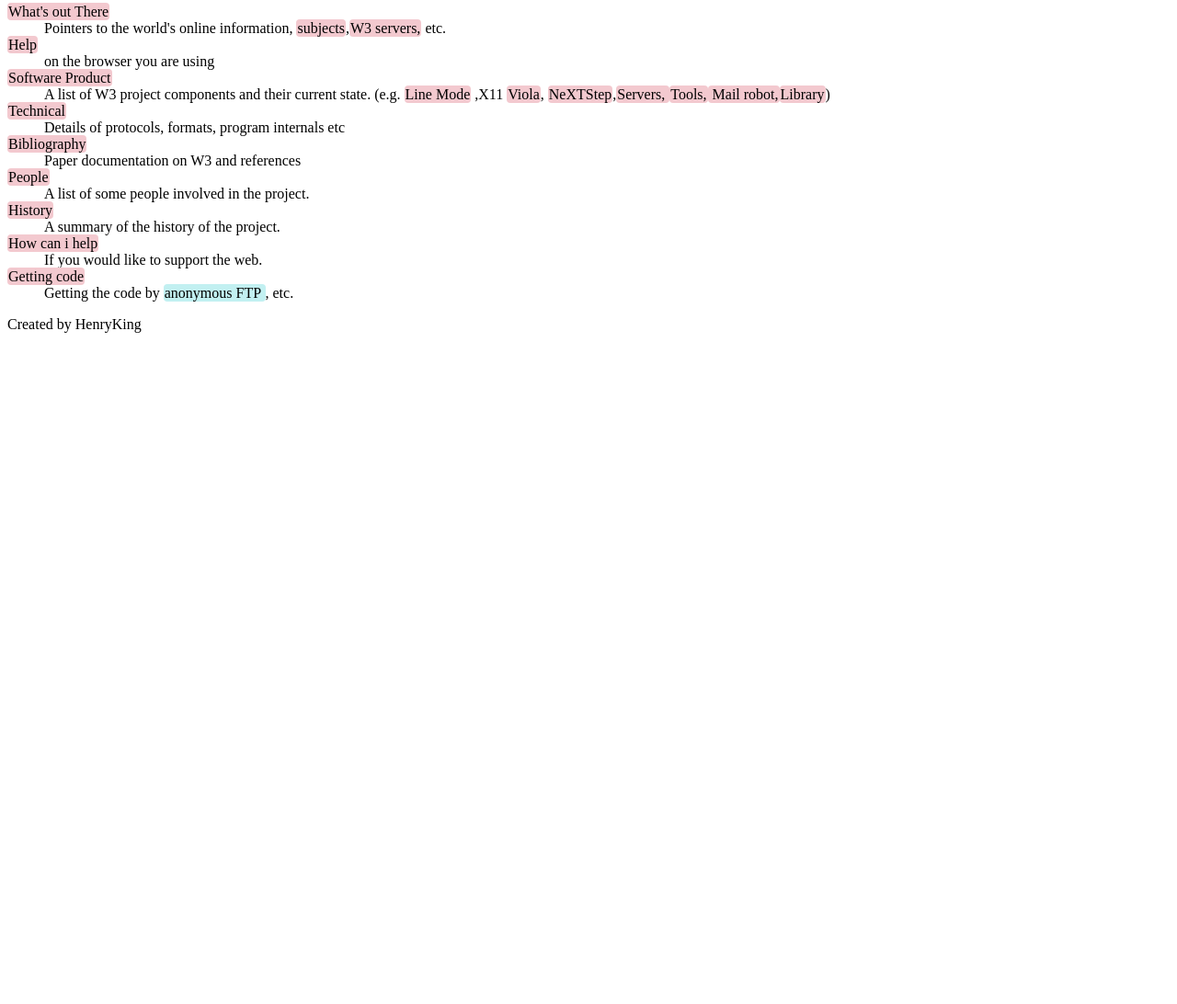
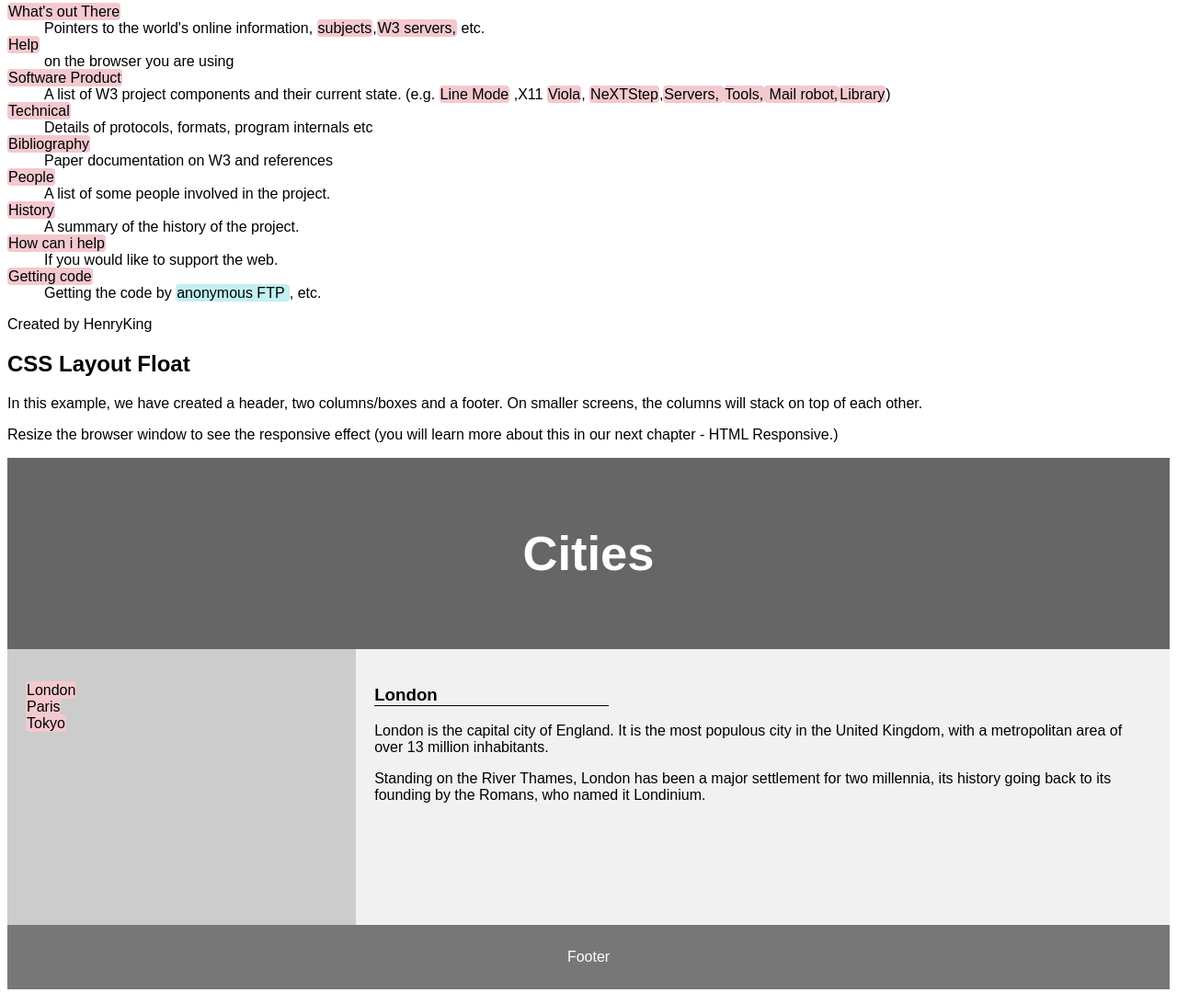
Before and after one commit to henryking77/world-wide-web, a plain HTML site: page index.html in a window 1280 px wide. Shown: the part 163-1255 px from the top of the page at 92% size. Before the commit the page ends 800 px from the top, so only its background shows below. Drawn offline with Linux system fonts and the light colour scheme; a web font is replaced by a local one.

Commit message:
add changes

```diff
--- a/index.html
+++ b/index.html
@@ -46,8 +46,39 @@
                       <dd>Getting the code by <a class="first" href="http://info.cern.ch/hypertext/WWW/LineMode/Defaults/Distribution.html">anonymous FTP </a>, etc.</dd>
             </dl>
 
-        <p>
-            Created by HenryKing
-        </p>
+                    <p>
+                        Created by HenryKing
+                    </p>
+                <p>
+
+                        <h2>CSS Layout Float</h2>
+            <p>In this example, we have created a header, two columns/boxes and a footer. On smaller screens, the columns will stack on top of each other.</p>
+            <p>Resize the browser window to see the responsive effect (you will learn more about this in our next chapter - HTML Responsive.)</p>
+
+            <header>
+              <h2>Cities</h2>
+            </header>
+
+            <section>
+              <nav>
+                <ul>
+                  <li><a href="#">London</a></li>
+                  <li><a href="#">Paris</a></li>
+                  <li><a href="#">Tokyo</a></li>
+                </ul>
+              </nav>
+
+              <article>
+                <h1>London</h1>
+                <p>London is the capital city of England. It is the most populous city in the  United Kingdom, with a metropolitan area of over 13 million inhabitants.</p>
+                <p>Standing on the River Thames, London has been a major settlement for two millennia, its history going back to its founding by the Romans, who named it Londinium.</p>
+              </article>
+            </section>
+
+            <footer>
+              <p>Footer</p>
+            </footer>
+
+                </p>
 </body>
 </html>
--- a/style.css
+++ b/style.css
@@ -1,4 +1,4 @@
-h1{
+h1,p,dl{
     font-family: 'Zen Kaku Gothic Antique', sans-serif;
 }
 a {
@@ -25,3 +25,65 @@ h1{
 .first{
     background-color: rgb(194, 240, 241);
 }
+* {
+    box-sizing: border-box;
+  }
+
+  body {
+    font-family: Arial, Helvetica, sans-serif;
+  }
+
+  /* Style the header */
+  header {
+    background-color: #666;
+    padding: 30px;
+    text-align: center;
+    font-size: 35px;
+    color: white;
+  }
+
+  /* Create two columns/boxes that floats next to each other */
+  nav {
+    float: left;
+    width: 30%;
+    height: 300px; /* only for demonstration, should be removed */
+    background: #ccc;
+    padding: 20px;
+  }
+
+  /* Style the list inside the menu */
+  nav ul {
+    list-style-type: none;
+    padding: 0;
+  }
+
+  article {
+    float: left;
+    padding: 20px;
+    width: 70%;
+    background-color: #f1f1f1;
+    height: 300px; /* only for demonstration, should be removed */
+  }
+
+  /* Clear floats after the columns */
+  section::after {
+    content: "";
+    display: table;
+    clear: both;
+  }
+
+  /* Style the footer */
+  footer {
+    background-color: #777;
+    padding: 10px;
+    text-align: center;
+    color: white;
+  }
+
+  /* Responsive layout - makes the two columns/boxes stack on top of each other instead of next to each other, on small screens */
+  @media (max-width: 600px) {
+    nav, article {
+      width: 100%;
+      height: auto;
+    }
+}
```
